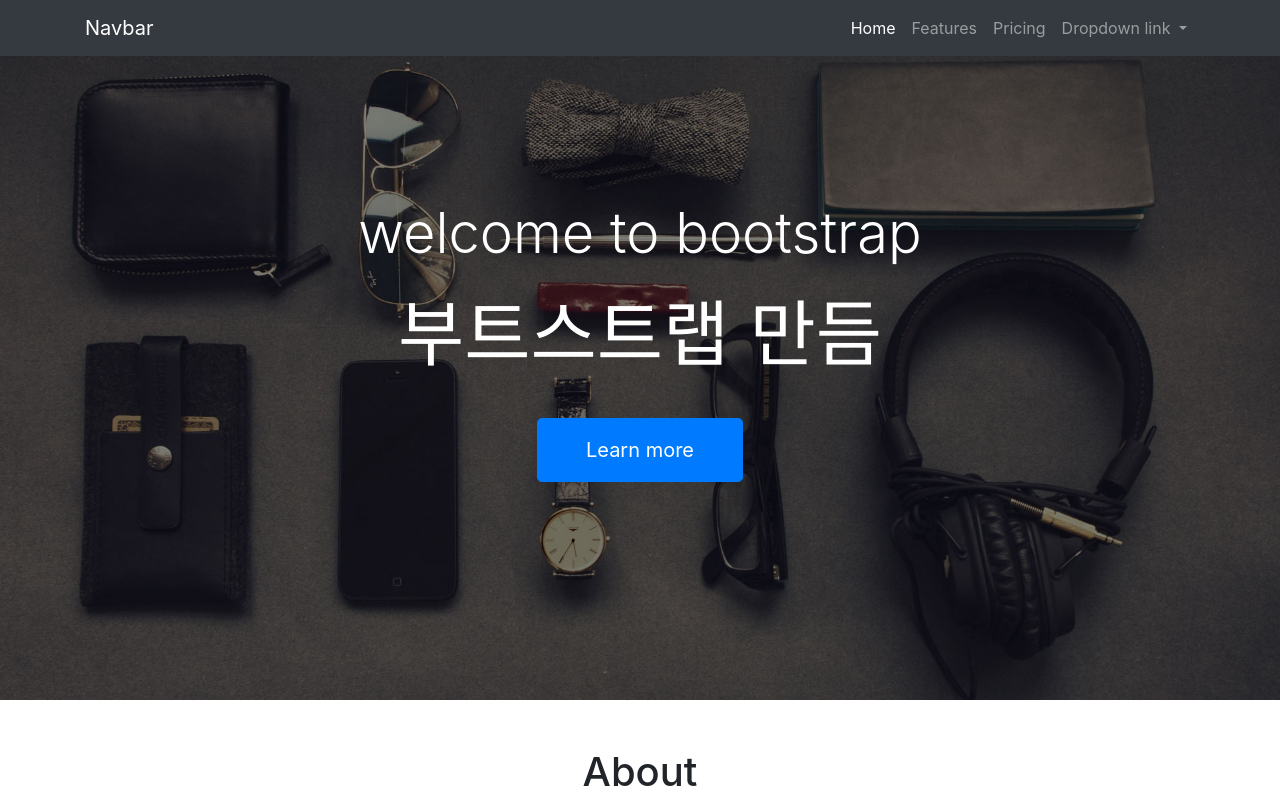
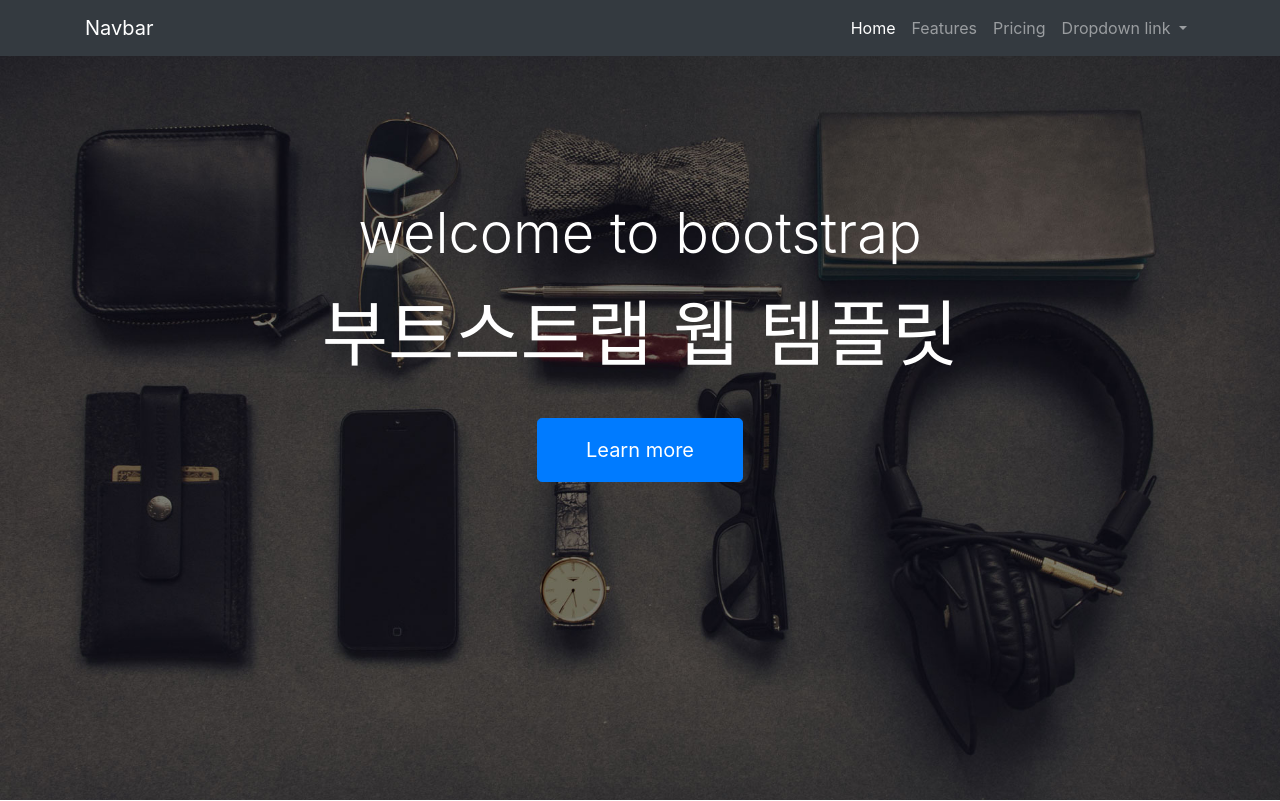
Before and after one commit to KimBitnari-hgu/bootstrap-template, a plain HTML site: page index.html in a window 1280 px wide. Shown: the top 801 px of the page. Drawn offline with nearby package versions, Linux system fonts and the light colour scheme.

```diff
--- a/index.html
+++ b/index.html
@@ -52,7 +52,7 @@
   <div class="jumbotron jumbotron-fluid mb-0 header">
     <div class="container text-center py-5">
       <h1 class="display-4 py-2">welcome to bootstrap</h1>
-      <p class="display-3 py-2">부트스트랩 만듬</p>
+      <p class="display-3 py-2">부트스트랩 웹 템플릿</p>
       <a class="btn btn-primary btn-lg my-3 px-5 py-3" href="#" role="button">Learn more</a>
     </div>
   </div>
--- a/style.css
+++ b/style.css
@@ -17,7 +17,7 @@ nav .dropdown-item{ color: #fff; }
   background: url('./img/background.jpg');
   background-size: cover;
   background-position: center;
-  height: 700px;
+  height: 800px;
 }
 
 .header .container {
```
Also changed, not shown: 1 other file.
